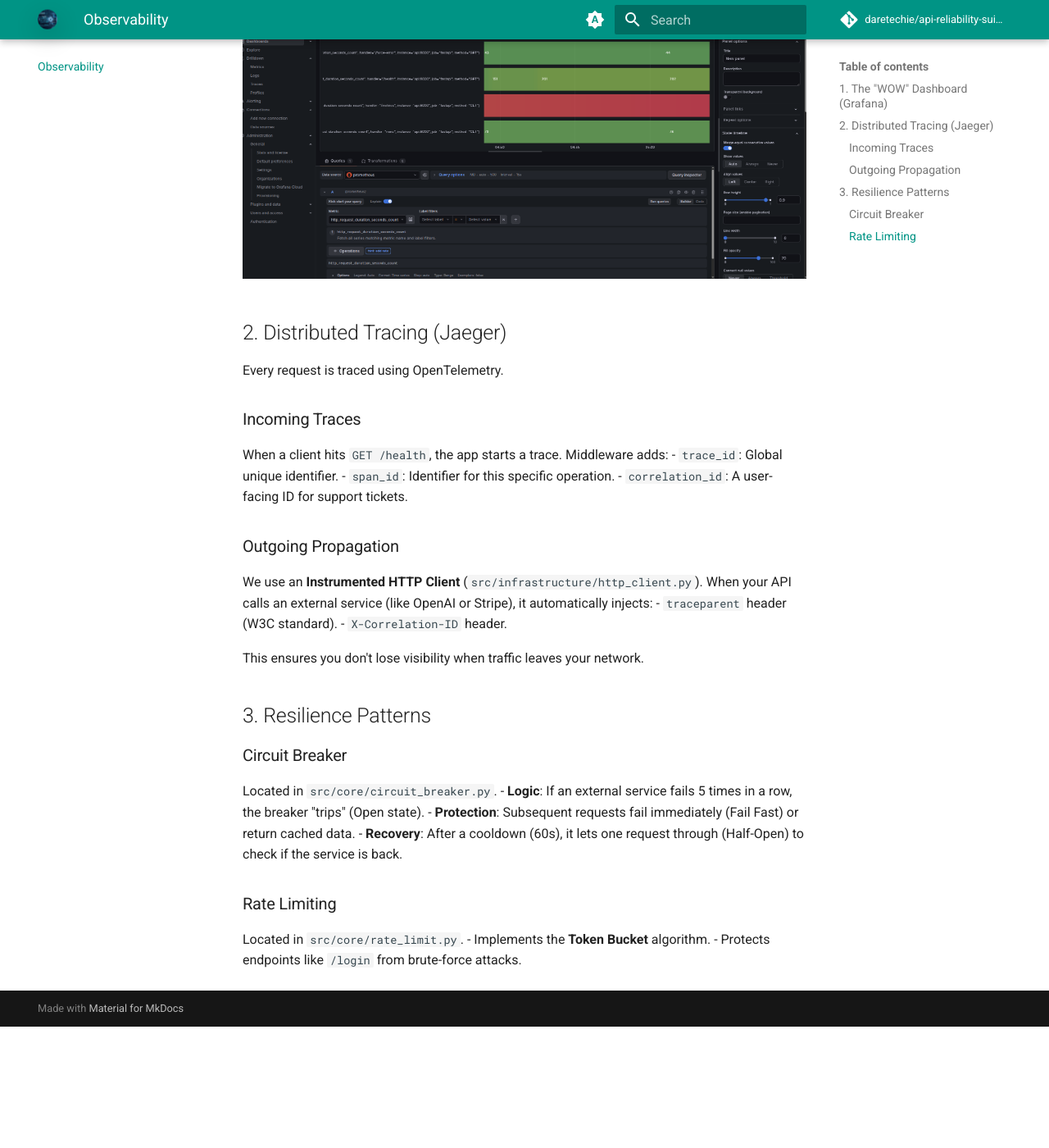
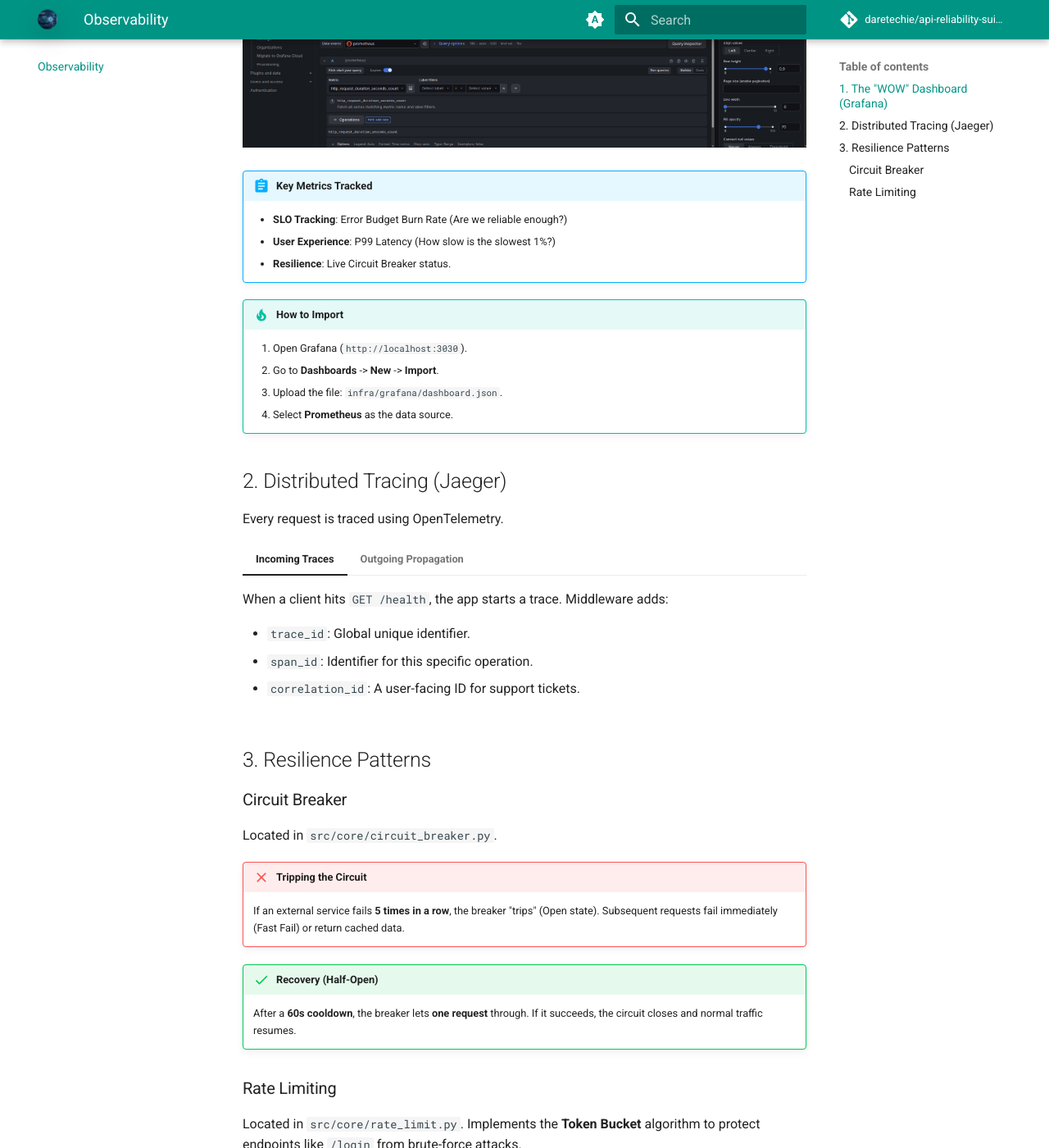
Before and after one commit to darestack/api-reliability-suite, an MkDocs documentation site: the page built from docs/observability.md, in a window 1280 px wide and 1400 px high, scrolled down 628 px. Shown: the whole window at 82% size. Built offline with MkDocs 1.6.1 and Material for MkDocs 9.7.7, drawn with Linux system fonts in a browser that asks for light colours; comment, search, counter and statistics services are not loaded; before the commit the page ends 1880 px from its top, so only the background shows below that; some of the changed text lies outside the part shown.

Commit message:
docs: polish observability page with admonitions and tabs

```diff
--- a/docs/observability.md
+++ b/docs/observability.md
@@ -6,45 +6,51 @@
 
 We provide a pre-configured Grafana Dashboard that visualizes the health of your API in real-time.
 
-**Tracks:**
-*   **SLO Tracking**: Error Budget Burn Rate (Are we reliable enough?)
-*   **User Experience**: P99 Latency (How slow is the slowest 1%?)
-*   **Resilience**: Live Circuit Breaker status.
+![Grafana Dashboard](grafana-dashboard.png)
 
-**How to Import:**
-1.  Open Grafana (`http://localhost:3030`).
-2.  Go to **Dashboards** -> **New** -> **Import**.
-3.  Upload the file: `infra/grafana/dashboard.json`.
-4.  Select **Prometheus** as the data source.
+!!! abstract "Key Metrics Tracked"
+    *   **SLO Tracking**: Error Budget Burn Rate (Are we reliable enough?)
+    *   **User Experience**: P99 Latency (How slow is the slowest 1%?)
+    *   **Resilience**: Live Circuit Breaker status.
 
-![Grafana Dashboard](grafana-dashboard.png)
+!!! tip "How to Import"
+    1.  Open Grafana (`http://localhost:3030`).
+    2.  Go to **Dashboards** -> **New** -> **Import**.
+    3.  Upload the file: `infra/grafana/dashboard.json`.
+    4.  Select **Prometheus** as the data source.
 
 ## 2. Distributed Tracing (Jaeger)
 
 Every request is traced using OpenTelemetry.
 
-### Incoming Traces
-When a client hits `GET /health`, the app starts a trace. Middleware adds:
-- `trace_id`: Global unique identifier.
-- `span_id`: Identifier for this specific operation.
-- `correlation_id`: A user-facing ID for support tickets.
+=== "Incoming Traces"
 
-### Outgoing Propagation
-We use an **Instrumented HTTP Client** (`src/infrastructure/http_client.py`). When your API calls an external service (like OpenAI or Stripe), it automatically injects:
-- `traceparent` header (W3C standard).
-- `X-Correlation-ID` header.
+    When a client hits `GET /health`, the app starts a trace. Middleware adds:
 
-This ensures you don't lose visibility when traffic leaves your network.
+    *   `trace_id`: Global unique identifier.
+    *   `span_id`: Identifier for this specific operation.
+    *   `correlation_id`: A user-facing ID for support tickets.
+
+=== "Outgoing Propagation"
+
+    We use an **Instrumented HTTP Client** (`src/infrastructure/http_client.py`). When your API calls an external service (like OpenAI or Stripe), it automatically injects:
+
+    *   `traceparent` header (W3C standard).
+    *   `X-Correlation-ID` header.
+
+    !!! info "Why this matters"
+        This ensures you don't lose visibility when traffic leaves your network. You can trace a request from **Client -> API -> External Service** in a single view.
 
 ## 3. Resilience Patterns
 
 ### Circuit Breaker
 Located in `src/core/circuit_breaker.py`.
-- **Logic**: If an external service fails 5 times in a row, the breaker "trips" (Open state).
-- **Protection**: Subsequent requests fail immediately (Fail Fast) or return cached data.
-- **Recovery**: After a cooldown (60s), it lets one request through (Half-Open) to check if the service is back.
+
+!!! failure "Tripping the Circuit"
+    If an external service fails **5 times in a row**, the breaker "trips" (Open state). Subsequent requests fail immediately (Fast Fail) or return cached data.
+
+!!! success "Recovery (Half-Open)"
+    After a **60s cooldown**, the breaker lets **one request** through. If it succeeds, the circuit closes and normal traffic resumes.
 
 ### Rate Limiting
-Located in `src/core/rate_limit.py`.
-- Implements the **Token Bucket** algorithm.
-- Protects endpoints like `/login` from brute-force attacks.
+Located in `src/core/rate_limit.py`. Implements the **Token Bucket** algorithm to protect endpoints like `/login` from brute-force attacks.
```
